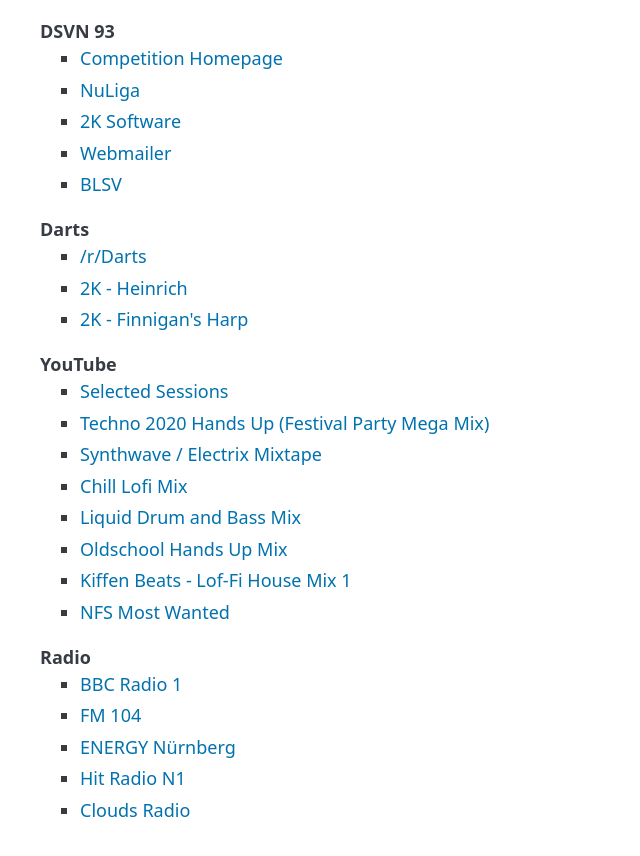
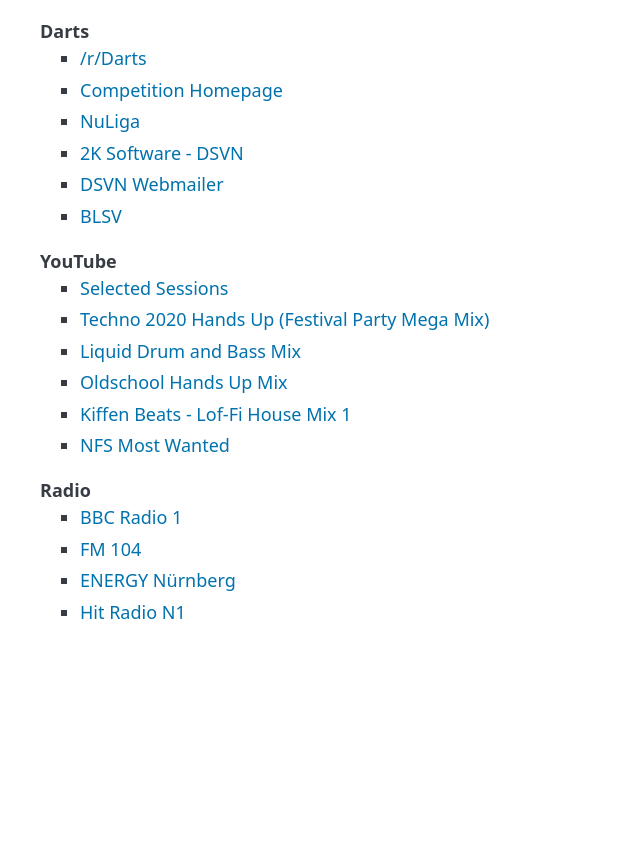
Before and after one commit to nillsn/nillsn.github.io, a plain HTML site: page bookmark-viewer/index.html in a window 1280 px wide. Shown: the whole page, without its empty margins (0-640 px from the left). After the commit the page ends 800 px from the top, so only its background shows below. Drawn offline with nearby package versions, Linux system fonts and the light colour scheme.

Commit message:
Update index.html

```diff
--- a/bookmark-viewer/index.html
+++ b/bookmark-viewer/index.html
@@ -12,22 +12,14 @@
 <body>
   <main class="container">
     <div>
-      <strong>DSVN 93</strong>
-      <ul>
-        <li><a href="https://dsvn.de/competition/" target="_blank" rel="noopener noreferrer">Competition Homepage</a></li>
-        <li><a href="https://bdv-dart.liga.nu/cgi-bin/WebObjects/nuLigaDARTDE.woa/wa/clubTeams?club=108" target="_blank" rel="noopener noreferrer">NuLiga</a></li>
-        <li><a href="https://2k-dart-software.com/frontend/events/2/mandant/1422" target="_blank" rel="noopener noreferrer">2K Software</a></li>
-        <li><a href="https://webmail.campusspeicher.de/" target="_blank" rel="noopener noreferrer">Webmailer</a></li>
-        <li><a href="https://manager.verein360.de/" target="_blank" rel="noopener noreferrer">BLSV</a></li>
-      </ul>
-    </div>
-
-    <div>
       <strong>Darts</strong>
       <ul>
         <li><a href="https://www.reddit.com/r/Darts/new/" target="_blank" rel="noopener noreferrer">/r/Darts</a></li>
-        <li><a href="https://2k-dart-software.com/frontend/events/4/mandant/452" target="_blank" rel="noopener noreferrer">2K - Heinrich</a></li>
-        <li><a href="https://2k-dart-software.com/frontend/events/1/mandant/393" target="_blank" rel="noopener noreferrer">2K - Finnigan's Harp</a></li>
+        <li><a href="https://dsvn.de/competition/" target="_blank" rel="noopener noreferrer">Competition Homepage</a></li>
+        <li><a href="https://bdv-dart.liga.nu/cgi-bin/WebObjects/nuLigaDARTDE.woa/wa/clubTeams?club=108" target="_blank" rel="noopener noreferrer">NuLiga</a></li>
+        <li><a href="https://2k-dart-software.com/frontend/events/2/mandant/1422" target="_blank" rel="noopener noreferrer">2K Software - DSVN</a></li>
+        <li><a href="https://webmail.campusspeicher.de/" target="_blank" rel="noopener noreferrer">DSVN Webmailer</a></li>
+        <li><a href="https://manager.verein360.de/" target="_blank" rel="noopener noreferrer">BLSV</a></li>
       </ul>
     </div>
 
@@ -36,8 +28,6 @@
       <ul>
         <li><a href="https://www.youtube.com/watch?v=q7UxovvEkI0" target="_blank" rel="noopener noreferrer">Selected Sessions</a></li>
         <li><a href="https://www.youtube.com/watch?v=rGF4T5EWTYk" target="_blank" rel="noopener noreferrer">Techno 2020 Hands Up (Festival Party Mega Mix)</a></li>
-        <li><a href="https://www.youtube.com/watch?v=k3WkJq478To" target="_blank" rel="noopener noreferrer">Synthwave / Electrix Mixtape</a></li>
-        <li><a href="https://www.youtube.com/watch?v=CLeZyIID9Bo" target="_blank" rel="noopener noreferrer">Chill Lofi Mix</a></li>
         <li><a href="https://www.youtube.com/watch?v=aJoo79OwZEI" target="_blank" rel="noopener noreferrer">Liquid Drum and Bass Mix</a></li>
         <li><a href="https://www.youtube.com/watch?v=85x0BLT6ojE" target="_blank" rel="noopener noreferrer">Oldschool Hands Up Mix</a></li>
         <li><a href="https://www.youtube.com/watch?v=Khd-uyOuhGo" target="_blank" rel="noopener noreferrer">Kiffen Beats - Lof-Fi House Mix 1</a></li>
@@ -52,7 +42,6 @@
         <li><a href="https://www.fm104.ie/player" target="_blank" rel="noopener noreferrer">FM 104</a></li>
         <li><a href="https://www.energy.de/nuernberg" target="_blank" rel="noopener noreferrer">ENERGY Nürnberg</a></li>
         <li><a href="https://radioplayer.hitradion1.de/livestream/" target="_blank" rel="noopener noreferrer">Hit Radio N1</a></li>
-        <li><a href="https://radio.lofi-clouds.com/" target="_blank" rel="noopener noreferrer">Clouds Radio</a></li>
       </ul>
     </div>
   </main>
```
